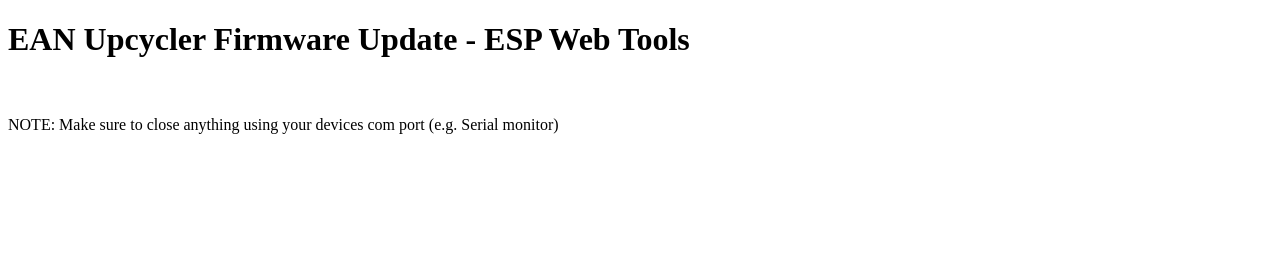
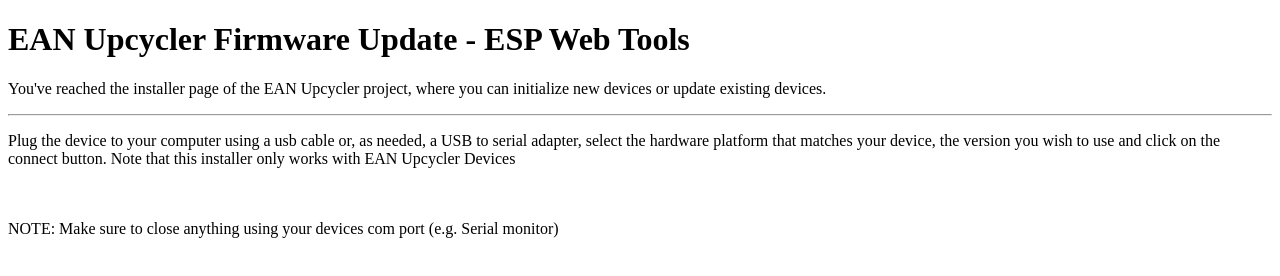
Before and after one commit to lbehrler/EANxUpcycler.github.io, a plain HTML site: page index.html in a window 1280 px wide. Drawn offline with Linux system fonts and the light colour scheme.

Commit message:
Update index.html

```diff
--- a/index.html
+++ b/index.html
@@ -5,8 +5,15 @@
 <body>
     <h1>EAN Upcycler Firmware Update - ESP Web Tools</h1>
 
+            <p class="lead">You've reached the installer page of the EAN Upcycler project, where you can initialize
+                new devices or update existing devices. </p>
+            <hr >
+            <p>Plug the device to your computer using a usb cable or, as needed, a USB to serial adapter, select the
+                hardware platform
+                that matches your device, the version you wish to use and click on the connect button. Note that this
+            installer only works with EAN Upcycler Devices</p>
+
     <div id="main" style="display: none;">
-
         <br>
         <script
             type="module"
```
